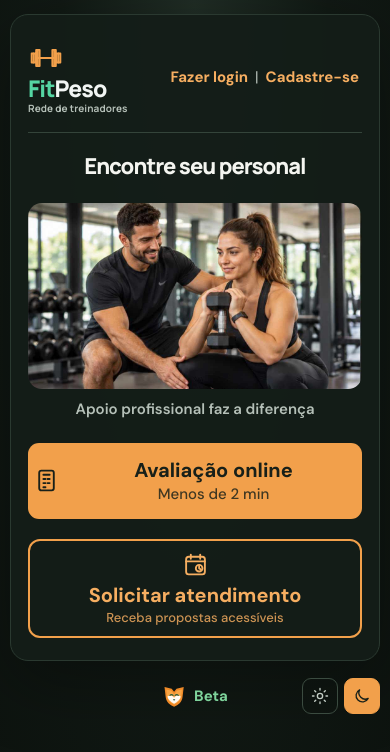
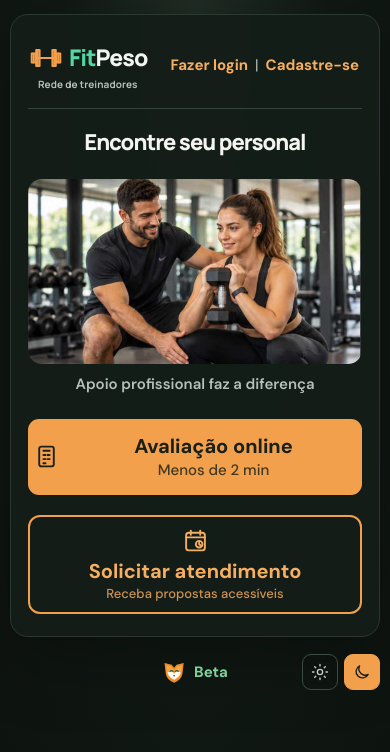
Before and after one commit to albertoapr/calculadoraimc, a Vue app: page / in a window 390 px wide. Shown: the top 752 px of the page. Built offline with nearby package versions, Linux system fonts and the light colour scheme.

Commit message:
Coloca Rede de treinadores abaixo de toda a primeira linha da marca

```diff
--- a/src/assets/main.css
+++ b/src/assets/main.css
@@ -213,11 +213,12 @@ footer a:hover { text-decoration: underline; }
 footer img { width: 24px; height: 24px; }
 /* Barra superior da página inicial: marca à esquerda, acesso à direita. */
 .fitpeso-home-topbar { position: relative; z-index: 5; display: flex; align-items: center; justify-content: space-between; gap: 12px; min-width: 0; margin-bottom: 8px; }
-.fitpeso-home-brand { display: inline-grid; flex: 0 1 auto; min-width: 0; grid-template-columns: auto auto; grid-template-rows: auto auto; align-items: center; justify-items: center; column-gap: 7px; row-gap: 1px; font-family: Manrope, sans-serif; font-weight: 900; letter-spacing: -.05em; line-height: 1.2; }
+.fitpeso-home-brand { display: inline-flex; flex: 0 1 auto; min-width: 0; flex-direction: column; align-items: stretch; gap: 2px; font-family: Manrope, sans-serif; font-weight: 900; letter-spacing: -.05em; line-height: 1.2; }
+.fitpeso-home-brand-main { display: flex; align-items: center; justify-content: center; gap: 7px; }
 .fitpeso-home-brand .dumbbell-icon { width: 42px; height: 42px; transform: none; align-self: center; }
-.fitpeso-home-brand .brand-default { grid-column: 2; grid-row: 1; }
+.fitpeso-home-brand .brand-default { display: inline-block; }
 .fitpeso-home-brand .brand-default { font-size: 27px; white-space: nowrap; }
-.fitpeso-home-brand .brand-tagline { grid-column: 1 / -1; grid-row: 2; justify-self: stretch; font-size: 11px; font-weight: 700; text-align: center; white-space: nowrap; letter-spacing: .01em; }
+.fitpeso-home-brand .brand-tagline { display: block; width: 100%; font-size: 11px; font-weight: 700; text-align: center; white-space: nowrap; letter-spacing: .01em; }
 .customer-account-links { display: flex; align-items: center; justify-content: flex-end; gap: 3px; min-width: 0; margin: 0; color: var(--blue-dark); font-size: 16px; font-weight: 700; line-height: 1.25; }
 .customer-account-links > a, .customer-account-links > button { display: inline-flex; align-items: center; justify-content: center; min-height: 44px; padding: 8px 4px; border: 0; border-radius: 8px; color: inherit; background: transparent; font: inherit; text-decoration: none; white-space: nowrap; cursor: pointer; }
 .customer-account-links a:hover, .customer-account-links button:hover { text-decoration: underline; }
@@ -382,7 +383,7 @@ html[data-theme='dark'] .field textarea { border-color: #3b4b40; color: #f4f5f0;
 
 @media (max-width: 520px) {
   .fitpeso-home-topbar { gap: 8px; margin-bottom: 2px; }
-  .fitpeso-home-brand { column-gap: 5px; }
+  .fitpeso-home-brand-main { gap: 5px; }
   .fitpeso-home-brand .dumbbell-icon { width: 36px; height: 36px; }
   .fitpeso-home-brand .brand-default { font-size: 23px; }
   .fitpeso-home-brand .brand-tagline { font-size: 10px; }
```
